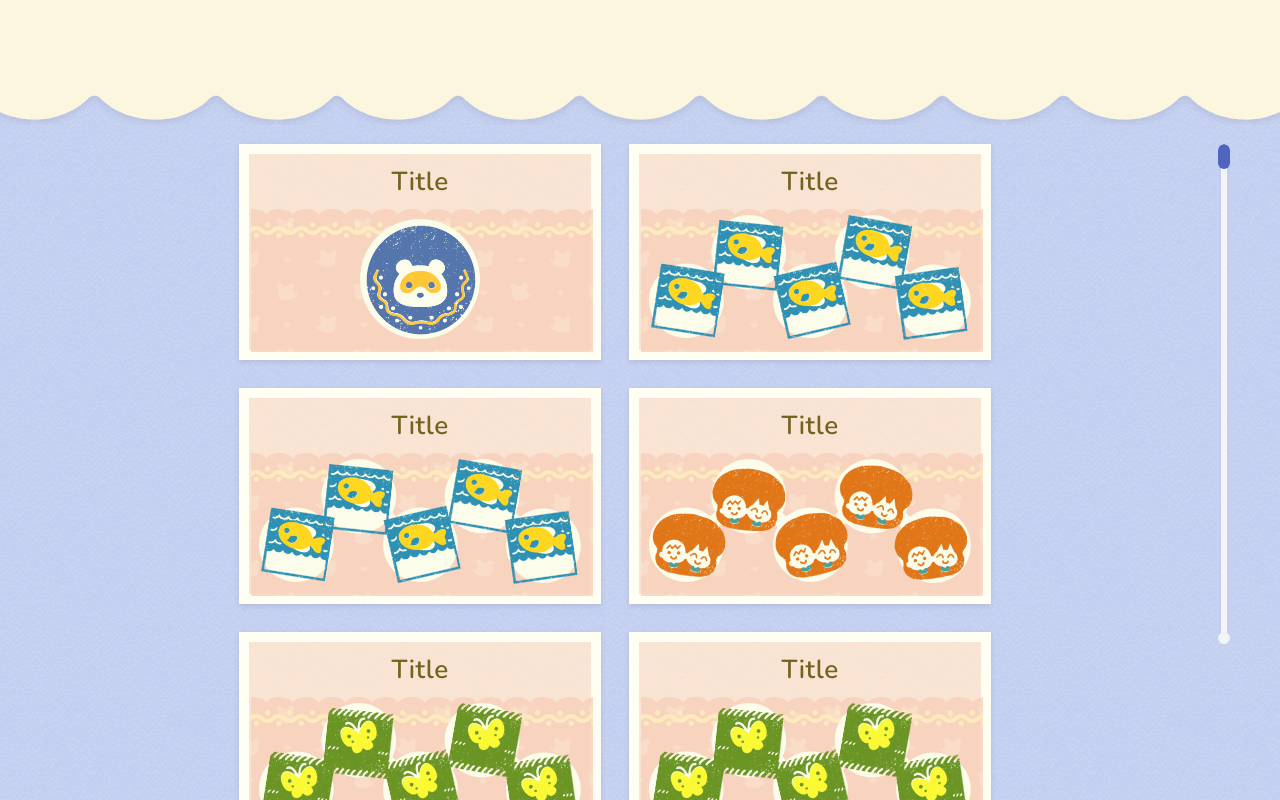
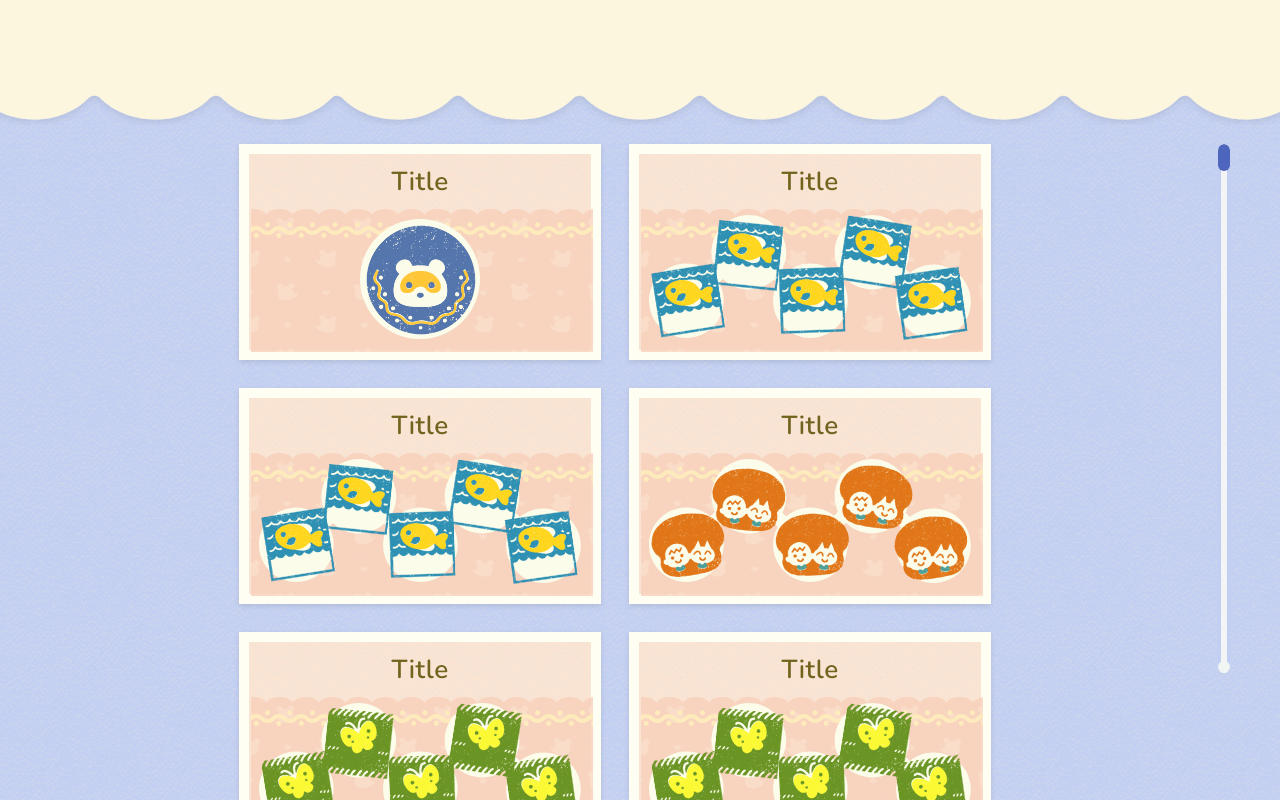
Before and after one commit to MariuszDabrowski/ac-miles, a React (Create React App) app: page / in a window 1280 px wide. Built offline with nearby package versions, Linux system fonts and the light colour scheme.

Commit message:
Minor tweaks to scrollbar functionality

```diff
--- a/src/components/Achievements.css
+++ b/src/components/Achievements.css
@@ -22,7 +22,6 @@
   top: 144px;
   right: 50px;
   width: 12px;
-  /* height: calc(100% - 144px - 127px); */
-  height: 500px;
+  height: calc(100% - 144px - 127px);
   z-index: 40;
 }
--- a/src/components/Achievements.js
+++ b/src/components/Achievements.js
@@ -20,11 +20,9 @@ function Achievements() {
   // ------------------------------------------
 
   useEffect(() => {
-    scrollbarAchievements.current.recalculate();
     mimicScrollContentElement.current.style.height = `${achievementsElement.current.clientHeight}px`;
 
     setupScrollbar();
-    // Do something on scrollbar resize
   });
 
   // ----------------------------------
--- a/src/components/AchievementsItem.css
+++ b/src/components/AchievementsItem.css
@@ -92,10 +92,10 @@
 .achivement__spaces--4 .achivement__spaces__stamp:nth-child(4) { top: 2px; left: 204px; transform: rotate(-3deg); }
 
 .achivement__spaces--5 .achivement__spaces__stamp { width: 80px; }
-.achivement__spaces--5 .achivement__spaces__stamp:nth-child(1) { top: 48px; left: -1px; transform: rotate(9deg); }
+.achivement__spaces--5 .achivement__spaces__stamp:nth-child(1) { top: 48px; left: -1px; transform: rotate(-9deg); }
 .achivement__spaces--5 .achivement__spaces__stamp:nth-child(2) { top: 3px; left: 59px; transform: rotate(6deg); }
-.achivement__spaces--5 .achivement__spaces__stamp:nth-child(3) { top: 48px; left: 123px; transform: rotate(-13deg); }
-.achivement__spaces--5 .achivement__spaces__stamp:nth-child(4) { top: 0px; left: 186px; transform: rotate(10deg); }
+.achivement__spaces--5 .achivement__spaces__stamp:nth-child(3) { top: 48px; left: 123px; transform: rotate(-2deg); }
+.achivement__spaces--5 .achivement__spaces__stamp:nth-child(4) { top: 0px; left: 186px; transform: rotate(9deg); }
 .achivement__spaces--5 .achivement__spaces__stamp:nth-child(5) { top: 51px; left: 242px; transform: rotate(-8deg); }
 
 .achivement__spaces--6 .achivement__spaces__stamp { width: 70px; }
```
